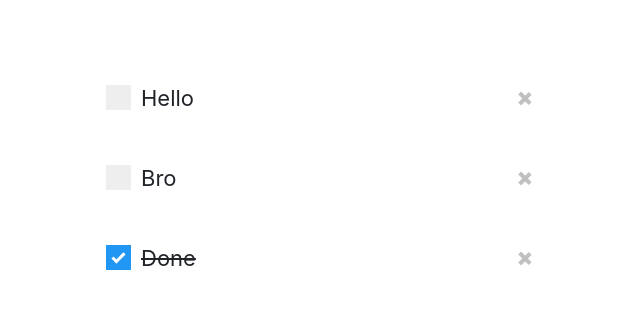
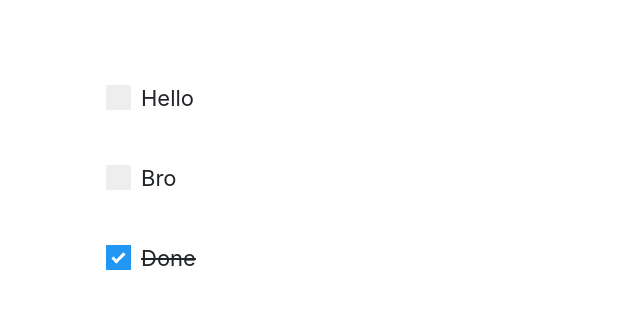
Before and after one commit to jte0711/todolist, a React (Create React App) app: page / in a window 1280 px wide. Shown: the top 327 px of the page, without its empty margins (319-959 px from the left). Built offline with nearby package versions, Linux system fonts and the light colour scheme.

Commit message:
Update css and deleting console.log
Change x button so that it will be under the label div and only be shown if hovered.
comment out all console.log

```diff
--- a/src/App.css
+++ b/src/App.css
@@ -119,11 +119,15 @@ input[type="text"] {
   transform: rotate(45deg);
 }
 
+.container:hover .close {
+  visibility: visible;
+}
 
 /* Custom X button*/
 .close {
+  visibility: hidden;
   position: relative;
-  top: 0.2rem;
+  top: 0.7rem;
   width: 2rem;
   height: 2rem;
   opacity: 0.3;
--- a/src/App.js
+++ b/src/App.js
@@ -1,11 +1,11 @@
 import React from 'react';
-import axios from 'axios';
-import logo from './logo.svg';
+// import axios from 'axios';
+// import logo from './logo.svg';
 import PointList from './components/pointList';
 import InputPoint from './components/inputPoint';
 import './App.css';
 
-const backEndUrl = process.env.REACT_APP_LOCAL;
+// const backEndUrl = process.env.REACT_APP_LOCAL;
 
 class App extends React.Component {
 
@@ -50,14 +50,14 @@ class App extends React.Component {
   }
 
   callGet(){
-    console.log("callGet");
+    // console.log("callGet");
     let temp = [];
     let keys = Object.keys(localStorage);
     let contentArr = JSON.parse(localStorage.getItem(keys)).list;
-    console.log(localStorage);
-    console.log(contentArr);
+    // console.log(localStorage);
+    // console.log(contentArr);
     temp = contentArr;
-    console.log(temp);
+    // console.log(temp);
     this.setState({
       todos: temp
     });
@@ -135,7 +135,7 @@ class App extends React.Component {
   // }
 
   handleSubmit(text){
-    console.log("test)");
+    // console.log("test)");
     let newVal = {
       value: text,
       done: false,
@@ -152,8 +152,8 @@ class App extends React.Component {
   }
 
   render(){
-    console.log("app render");
-    console.log("this is the state ", this.state.todos);
+    // console.log("app render");
+    // console.log("this is the state ", this.state.todos);
     return (
       <div className="todolist">
         {/* <PointList todoList={this.state.todos} removePoint={this.removePoint} toggleCheckbox={this.toggleCheckbox} callGet={this.callGet}/>
--- a/src/components/inputPoint.jsx
+++ b/src/components/inputPoint.jsx
@@ -1,6 +1,6 @@
 import React from 'react';
 
-const backEndUrl = process.env.REACT_APP_LOCAL;
+// const backEndUrl = process.env.REACT_APP_LOCAL;
 
 class InputPoint extends React.Component{
   constructor(props){
@@ -21,7 +21,7 @@ class InputPoint extends React.Component{
   handleSubmit(e){
     e.preventDefault();
     e.target.reset();
-    console.log(this.state);
+    // console.log(this.state);
     this.props.handleSubmit(this.state.newText);
   }
 
--- a/src/components/point.jsx
+++ b/src/components/point.jsx
@@ -9,15 +9,15 @@ class Point extends React.Component {
   }
 
   componentDidUpdate(){
-    console.log("point called did update");
+    // console.log("point called did update");
   }
 
   componentDidMount(){
-    console.log("point called did mount");
+    // console.log("point called did mount");
   }
 
   handleChange(e){
-    console.log("this is pointId type ", typeof this.props.pointId);
+    // console.log("this is pointId type ", typeof this.props.pointId);
     if (e.target.checked === true && this.props.todoDetails.done !== true){
       this.props.toggleCheckbox(this.props.pointId, true);
     } else if (e.target.checked === false && this.props.todoDetails.done !== false) {
@@ -36,7 +36,7 @@ class Point extends React.Component {
 
   render(){
 
-    console.log("point update");
+    // console.log("point update");
 
     let prop = this.props;
     let wordStyle, cbChecked;
@@ -59,9 +59,9 @@ class Point extends React.Component {
           <input onChange={this.handleChange} className="inputCheckbox" type="checkbox" checked={cbChecked}/>
           <span className="checkmark"></span>
           {prop.todoDetails.value}
+          <a href="#" className="close" onClick={this.handleClick}></a>
         </label>
         {/* <button type="button" onClick={this.handleClick}>X</button> */}
-        <a href="#" className="close" onClick={this.handleClick}></a>
       </div>
     );
   }
```
Also changed, not shown: src/components/pointList.jsx (+4 -4 lines).
